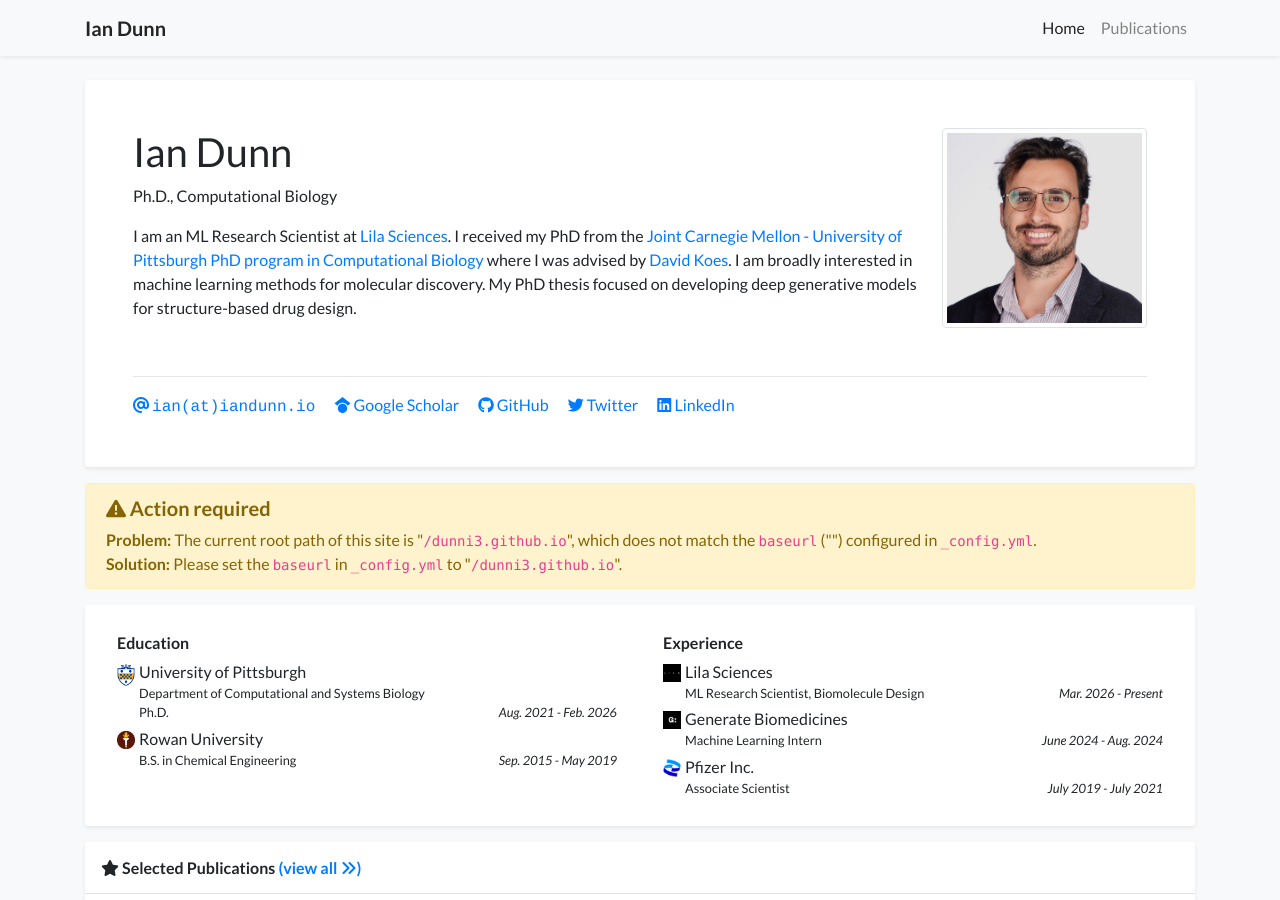
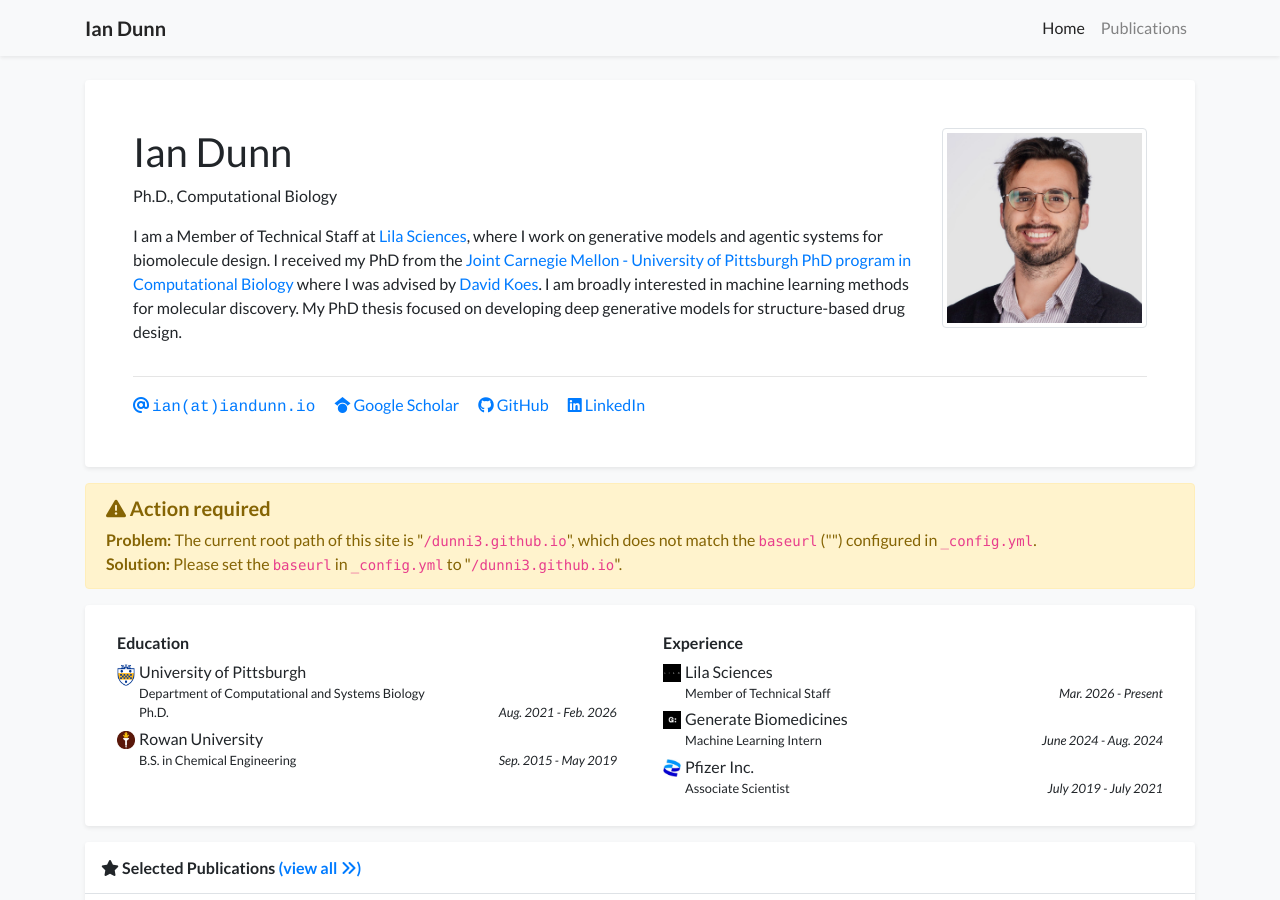
Before and after one commit to Dunni3/dunni3.github.io, a Jekyll site: the page built from index.html, in a window 1280 px wide and 900 px high. Built offline with Jekyll 4.4.1, drawn with Linux system fonts in a browser that asks for light colours; nearby versions of some CDN libraries; a style sheet for code colours, icons or effects is not loaded.

Commit message:
update title to Member of Technical Staff and remove Twitter
Co-Authored-By: Claude Opus 5.5 <noreply@anthropic.com>

```diff
--- a/_data/profile.yml
+++ b/_data/profile.yml
@@ -12,7 +12,6 @@ email: "ian@iandunn.io"
 # cv_link: link-to-your-cv-file
 gscholar: mruaZGoAAAAJ  # This is an example, replace it with your own Google Scholar ID
 github: dunni3
-twitter: ian_dunn_  # Do not include the '@' symbol
 # wechat_qrcode: /assets/images/etc/wechat.jpg
 # wechat_prompt: >-
 #   Please tell me your <strong>name</strong> and <strong>affiliation</strong> (current or past) when adding my wechat. Thanks!
@@ -21,7 +20,8 @@ linkedin: dunn-ian
 
 short_bio_text_justify: false
 short_bio: >-
-  I am an ML Research Scientist at <a href="https://www.lila.ai/">Lila Sciences</a>.
+  I am a Member of Technical Staff at <a href="https://www.lila.ai/">Lila Sciences</a>,
+  where I work on generative models and agentic systems for biomolecule design.
   I received my PhD from the
   <a href="http://www.compbio.cmu.edu">Joint Carnegie Mellon - University of Pittsburgh PhD program in Computational Biology</a> where I was advised by
   <a href="http://bits.csb.pitt.edu/">David Koes</a>.
@@ -47,7 +47,7 @@ education:
 experience:
 - name: Lila Sciences
   logo: assets/images/badges/lila_sciences_logo.jpg
-  position: ML Research Scientist, Biomolecule Design
+  position: Member of Technical Staff
   date: Mar. 2026 - Present
 - name: Generate Biomedicines
   logo: assets/images/badges/generate_biomedicines_logo.jpg
```
